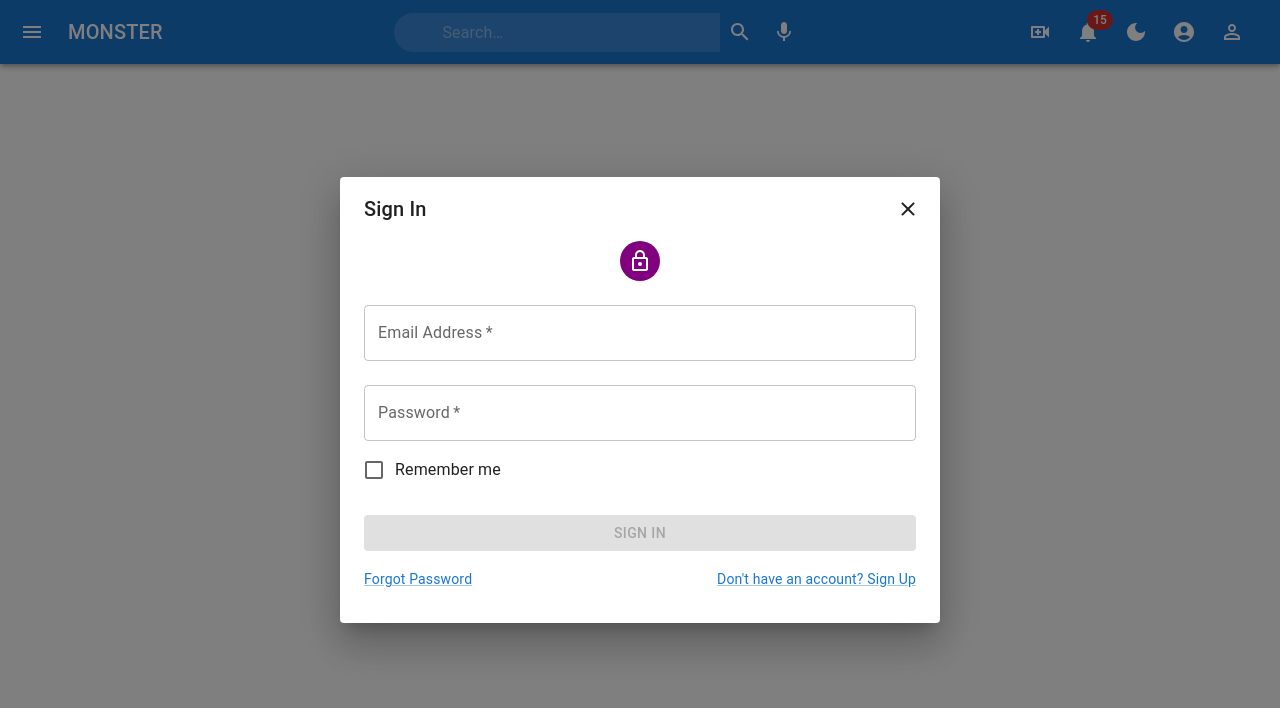
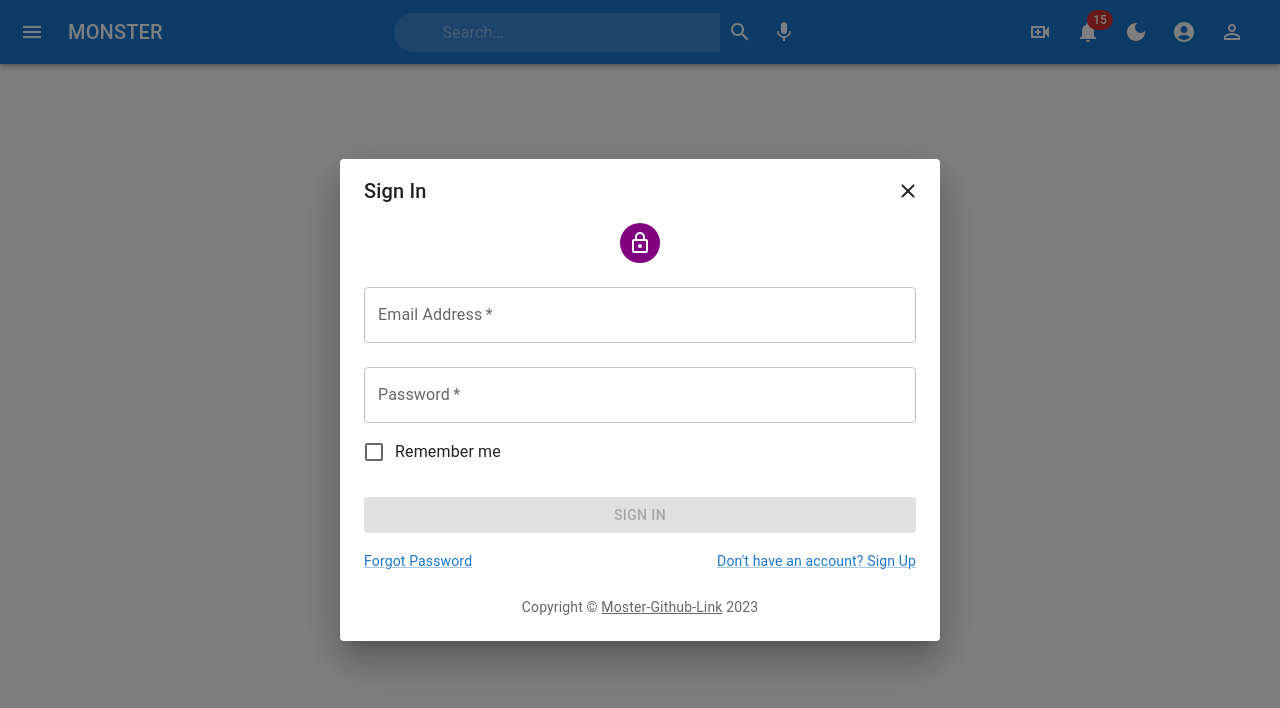
Before and after one commit to siddarthinme1/Monster, a React (Create React App) app: page / in a window 1280 px wide. Both pictures are taken after a click on the button 1232 px from the left and 32 px from the top of the page. Shown: the top 708 px of the page. Built offline with nearby package versions, Linux system fonts and the light colour scheme.

Commit message:
added sign up page and changed some ui

```diff
--- /dev/null
+++ b/src/Components/Login/Copyright.jsx
@@ -0,0 +1,21 @@
+import { Link, Typography } from "@mui/material";
+import React from "react";
+
+function Copyright(props) {
+  return (
+    <Typography
+      variant="body2"
+      color="text.secondary"
+      align="center"
+      {...props}
+    >
+      {"Copyright © "}
+      <Link color="inherit" href="https://mui.com/">
+        Moster-Github-Link
+      </Link>{" "}
+      {new Date().getFullYear()}
+    </Typography>
+  );
+}
+
+export default Copyright;
--- a/src/Components/Login/SignIn.jsx
+++ b/src/Components/Login/SignIn.jsx
@@ -20,6 +20,7 @@ import React, { forwardRef, useState } from "react";
 import CancelIcon from "@mui/icons-material/Cancel";
 import LockOutlinedIcon from "@mui/icons-material/LockOutlined";
 import CloseRoundedIcon from "@mui/icons-material/CloseRounded";
+import Copyright from "./Copyright";
 
 const Transition = forwardRef(function Transition(props, ref) {
   return <Slide direction="down" ref={ref} {...props} />;
@@ -76,9 +77,9 @@ function SignIn(props) {
 
             <Box
               component="form"
+              noValidate
               onSubmit={handleSubmit}
-              noValidate
-              sx={{ mb: 4 }}
+              sx={{ mb: 3 }}
             >
               <TextField
                 margin="normal"
@@ -125,13 +126,14 @@ function SignIn(props) {
                 </Grid>
                 <Grid sx={{ flexGrow: 1 }} />
                 <Grid item>
-                  <Link onClick={handleSignUp} variant="body2">
+                  <Link href="#" onClick={handleSignUp} variant="body2">
                     Don't have an account? Sign Up
                   </Link>
                 </Grid>
               </Grid>
             </Box>
           </Box>
+          <Copyright sx={{ mb: 3 }} />
         </Container>
       </Dialog>
     </>
--- a/src/Components/Login/SignUp.jsx
+++ b/src/Components/Login/SignUp.jsx
@@ -18,7 +18,7 @@ import React, { forwardRef, useState } from "react";
 import CancelIcon from "@mui/icons-material/Cancel";
 import LockOutlinedIcon from "@mui/icons-material/LockOutlined";
 import CloseRoundedIcon from "@mui/icons-material/CloseRounded";
-import { Copyright } from "@mui/icons-material";
+import Copyright from "./Copyright";
 
 const Transition = forwardRef(function Transition(props, ref) {
   return <Slide direction="down" ref={ref} {...props} />;
@@ -66,25 +66,20 @@ function SignUp(props) {
         <Container component="main" maxWidth="sm">
           <Box
             sx={{
-              marginTop: 8,
               display: "flex",
               flexDirection: "column",
+              justifyContent: "center",
               alignItems: "center",
             }}
           >
-            <Avatar sx={{ m: 1, bgcolor: "secondary.main" }}>
+            <Avatar sx={{ mb: 1, mt: 0, backgroundColor: "purple" }}>
               <LockOutlinedIcon />
             </Avatar>
             <Box
               component="form"
               noValidate
               onSubmit={handleSubmit}
-              sx={{
-                display: "flex",
-                flexDirection: "column",
-                justifyContent: "center",
-                alignItems: "center",
-              }}
+              sx={{ mt: 1.5, mb: 3 }}
             >
               <Grid container spacing={2}>
                 <Grid item xs={12} sm={6}>
@@ -161,7 +156,7 @@ function SignUp(props) {
               </Grid>
             </Box>
           </Box>
-          <Copyright sx={{ mt: 5 }} />
+          <Copyright sx={{ mb: 3 }} />
         </Container>
       </Dialog>
     </>
```
Also changed, not shown: 7 other files (tests, documents, lock files or other folders).
